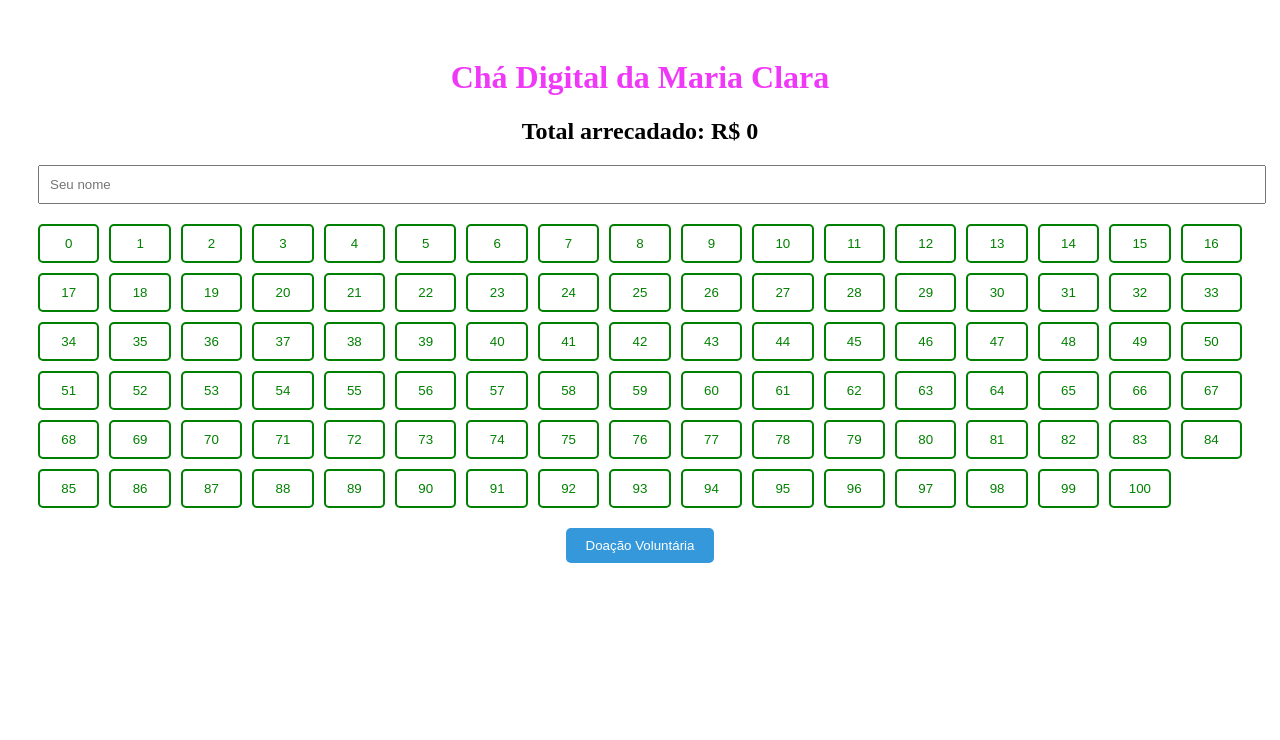
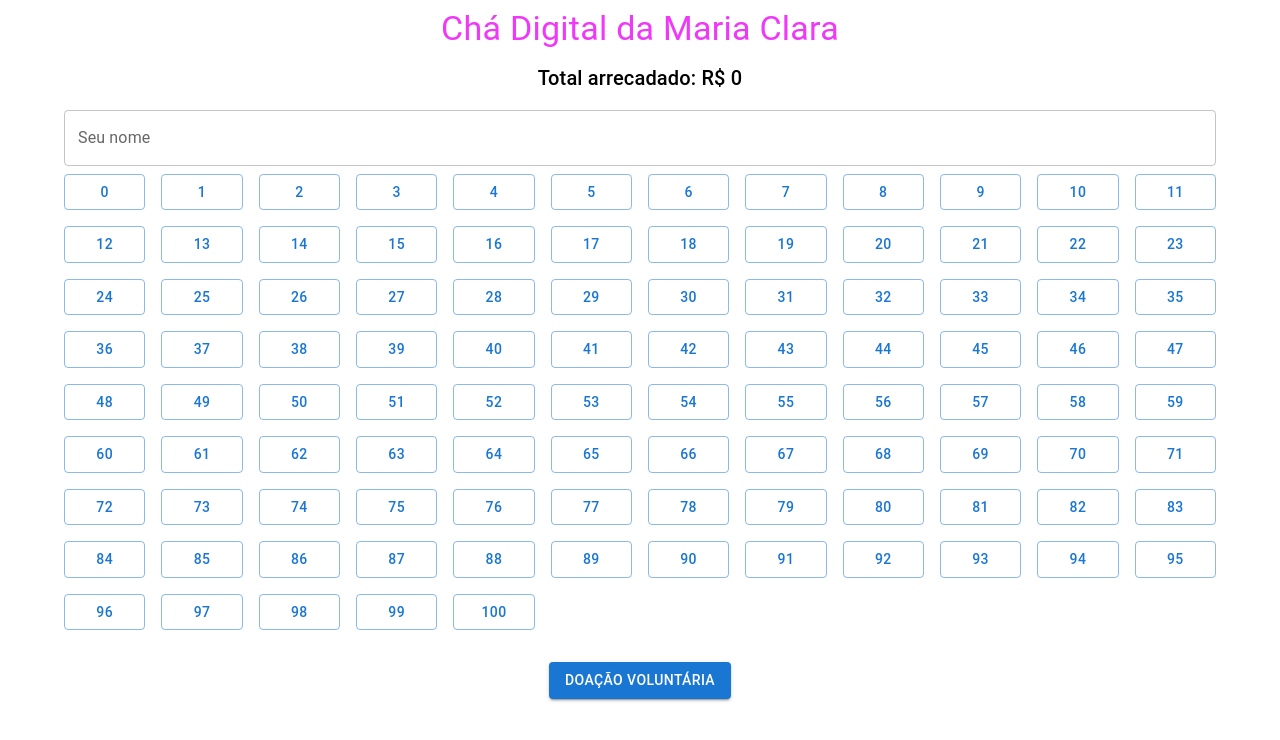
Before and after one commit to EuclidesXcode/cha-marai-clara, a Next.js app: page / in a window 1280 px wide. Shown: the top 740 px of the page. Built offline with nearby package versions, Linux system fonts and the light colour scheme; no server answers; the database is empty.

Commit message:
insert MUI

```diff
--- a/package.json
+++ b/package.json
@@ -9,6 +9,9 @@
     "lint": "next lint"
   },
   "dependencies": {
+    "@emotion/react": "^11.13.3",
+    "@emotion/styled": "^11.13.0",
+    "@mui/material": "^6.0.2",
     "axios": "^1.7.7",
     "mongoose": "^8.6.1",
     "next": "14.2.8",
--- a/pages/index.tsx
+++ b/pages/index.tsx
@@ -1,97 +1,7 @@
 import { useState, useEffect } from 'react';
-import ReactModal from 'react-modal';
+import { TextField, Button, Grid, Dialog, DialogActions, DialogContent, DialogTitle, Typography, Container, Divider } from '@mui/material';
 import axios from 'axios';
 import Image from 'next/image';
-import styled from 'styled-components';
-
-ReactModal.setAppElement('#__next');
-
-const Container = styled.div`
-  padding: 30px;
-`;
-
-const Title = styled.h1`
-  text-align: center;
-`;
-
-const TotalArrecadado = styled.h2`
-  text-align: center;
-`;
-
-const Input = styled.input`
-  display: block;
-  width: 100%;
-  padding: 10px;
-  margin: 10px 0;
-`;
-
-const ButtonGrid = styled.div`
-  display: grid;
-  grid-template-columns: repeat(auto-fill, minmax(60px, 1fr));
-  gap: 10px;
-  margin: 20px 0;
-`;
-
-const NumberButton = styled.button<{ selected: boolean }>`
-  width: 100%;
-  padding: 10px;
-  border: 2px solid ${(props) => (props.selected ? '#F038F9' : 'green')};
-  background: ${(props) => (props.selected ? '#F038F9' : 'transparent')};
-  color: ${(props) => (props.selected ? '#fff' : 'green')};
-  border-radius: 5px;
-  cursor: pointer;
-`;
-
-const ButtonGroup = styled.div`
-  display: flex;
-  justify-content: center;
-  gap: 20px;
-`;
-
-const DoarButton = styled.button`
-  padding: 10px 20px;
-  background-color: #3498db;
-  color: #fff;
-  border: none;
-  border-radius: 5px;
-  cursor: pointer;
-`;
-
-const FinalizarButton = styled.button`
-  padding: 10px 20px;
-  background-color: #2ecc71;
-  color: #fff;
-  border: none;
-  border-radius: 5px;
-  cursor: pointer;
-`;
-
-const QRCodeImageContainer = styled.div`
-  text-align: center;
-`;
-
-const InfoText = styled.p`
-  text-align: center;
-  margin-top: 10px;
-`;
-
-const CopyButton = styled.button`
-  display: block;
-  margin: 20px auto;
-  padding: 10px 20px;
-  background-color: #e74c3c;
-  color: #fff;
-  border: none;
-  border-radius: 5px;
-  cursor: pointer;
-`;
-
-const ModalButtonGroup = styled.div`
-  display: flex;
-  justify-content: center;
-  gap: 20px;
-  margin-top: 20px;
-`;
 
 export default function Home() {
   const [nome, setNome] = useState('');
@@ -107,15 +17,12 @@ export default function Home() {
       try {
         const response = await axios.get('/api/getRifas');
         const num: number[] = response.data;
-
         setSelectedNumbers(num);
 
         const updatedDisponiveis = Array(101).fill(false);
-        num.forEach((n) => updatedDisponiveis[n] = true);
-
+        num.forEach((n) => (updatedDisponiveis[n] = true));
         setNumerosDisponiveis(updatedDisponiveis);
         setTotalArrecadado(num.length * 50);
-
       } catch (error) {
         console.error('Erro ao buscar números selecionados:', error);
       }
@@ -124,7 +31,8 @@ export default function Home() {
     fetchSelectedNumbers();
   }, []);
 
-  const qrCodeLink = '00020126450014BR.GOV.BCB.PIX0123euclideslione@gmail.com5204000053039865802BR5925Euclides Rufo Silva do Na6009SAO PAULO62140510a4R8CcgKFr630425E7';
+  const qrCodeLink =
+    '00020126450014BR.GOV.BCB.PIX0123euclideslione@gmail.com5204000053039865802BR5925Euclides Rufo Silva do Na6009SAO PAULO62140510a4R8CcgKFr630425E7';
 
   const openModal = (type: 'doacao' | 'finalizar') => {
     setModalType(type);
@@ -149,22 +57,25 @@ export default function Home() {
 
   const handleFinalizar = async () => {
     if (nome.trim() === '' || selectedNumbers.length === 0) {
-      alert('Por favor, informe seu nome e selecione pelo menos um número.');
-      return;
+      if(nome.trim() === '') {
+        alert('Por favor, informe seu nome.');
+      } else if (selectedNumbers.length === 0) {
+        alert('Por favor, selecione ao menos um número.');
+      } else {
+        alert('Por favor, selecione ao menos um número e insira seu nome.');
+      }
     }
 
     try {
+      openModal('finalizar');
       const result = await axios.post('/api/saveRifa', { nome, numeros: selectedNumbers });
-
-      console.log("SALVOU: ", result)
-      openModal('finalizar');
+      console.log('SALVOU: ', result);
     } catch (error) {
       console.error('Erro ao finalizar rifa:', error);
     }
   };
 
   const handleDoacao = async () => {
-    if (!doacaoValor) return;
     try {
       openModal('doacao');
     } catch (error) {
@@ -179,112 +90,112 @@ export default function Home() {
 
   return (
     <Container>
-      <Title style={{color: '#F038F9'}}>Chá Digital da Maria Clara</Title>
-      <TotalArrecadado>Total arrecadado: R$ {totalArrecadado}</TotalArrecadado>
-      <Input
-        type="text"
+      <Typography variant="h4" align="center" sx={{ color: '#F038F9' }} gutterBottom>
+        Chá Digital da Maria Clara
+      </Typography>
+      <Typography variant="h6" align="center">
+        Total arrecadado: R$ {totalArrecadado}
+      </Typography>
+
+      <TextField
+        label="Seu nome"
+        variant="outlined"
+        fullWidth
+        margin="normal"
         value={nome}
         onChange={(e) => setNome(e.target.value)}
-        placeholder="Seu nome"
       />
-      <ButtonGrid>
+
+      <Grid container spacing={2}>
         {numerosDisponiveis.map((isAvailable, index) => (
-          <NumberButton
-            key={index}
-            selected={isAvailable}
+          <Grid item xs={3} sm={2} md={1} key={index}>
+            <Button
+              fullWidth
+              variant={isAvailable ? 'contained' : 'outlined'}
+              color={isAvailable ? 'secondary' : 'primary'}
               onClick={() => handleNumberClick(index)}
               disabled={isAvailable}
             >
               {index}
-          </NumberButton>
+            </Button>
+          </Grid>
         ))}
-      </ButtonGrid>
-      <ButtonGroup>
+      </Grid>
+
+      <Grid container justifyContent="center" spacing={2} sx={{ marginTop: 2 }}>
         {selectedNumbers.length > 0 && (
-          <FinalizarButton onClick={handleFinalizar}>Finalizar Rifa</FinalizarButton>
+          <Grid item>
+            <Button variant="contained" color="success" onClick={handleFinalizar}>
+              Pagar Rifa
+            </Button>
+          </Grid>
         )}
-        <DoarButton onClick={handleDoacao}>Doação Voluntária</DoarButton>
-      </ButtonGroup>
-      <ReactModal
-        isOpen={modalIsOpen && modalType === 'doacao'}
-        onRequestClose={closeModal}
-        style={{
-          content: {
-            maxWidth: '500px',
-            margin: 'auto',
-            padding: '20px',
-          },
-        }}
-      >
-        <h2>Doação Voluntária</h2>
-        <QRCodeImageContainer>
-          <Image src="/assets/image/qr-code-img.jpg" alt="QR Code" width={200} height={200} />
-        </QRCodeImageContainer>
-        <InfoText>
+        <Grid item>
+          <Button variant="contained" color="primary" onClick={handleDoacao}>
+            Doação Voluntária
+          </Button>
+        </Grid>
+      </Grid>
+
+      {/* Modal Doação */}
+      <Dialog open={modalIsOpen && modalType === 'doacao'} onClose={closeModal}>
+        <DialogTitle>Doação Voluntária</DialogTitle>
+        <DialogContent sx={{
+          display: 'flex',
+          flexDirection: 'column',
+          justifyContent: 'center',
+          alignItems: 'center'
+        }}>
+          <Image src="/qr-code-img.jpg" alt="QR Code" width={200} height={200} style={{borderRadius: 15}} />
+          <Typography align="center" gutterBottom>
             Obrigado por participar!
-        </InfoText>
-        <Input
+          </Typography>
+          <Divider />
+          <TextField
+            label="Valor da doação"
             type="number"
+            fullWidth
+            margin="normal"
             value={doacaoValor || ''}
             onChange={(e) => setDoacaoValor(Number(e.target.value))}
-          placeholder="Informe o valor da doação"
           />
-        <CopyButton onClick={copyToClipboard}>
+          <Divider />
+          <Button variant="contained" sx={{ backgroundColor: '#F038F9' }} fullWidth onClick={copyToClipboard}>
             Copiar Link para Pagamento
-        </CopyButton>
-        <ModalButtonGroup>
-          <FinalizarButton onClick={handleFinalizar}>Finalizar</FinalizarButton>
-          <button
-            onClick={closeModal}
-            style={{
-              padding: '10px 20px',
-              backgroundColor: '#e74c3c',
-              color: '#fff',
-              border: 'none',
-              borderRadius: '5px',
-              cursor: 'pointer',
-            }}
-          >
+          </Button>
+        </DialogContent>
+        <DialogActions>
+          <Button onClick={closeModal} color="error">
             Fechar
-          </button>
-        </ModalButtonGroup>
-      </ReactModal>
-      <ReactModal
-        isOpen={modalIsOpen && modalType === 'finalizar'}
-        onRequestClose={closeModal}
-        style={{
-          content: {
-            maxWidth: '500px',
-            margin: 'auto',
-            padding: '20px',
-          },
-        }}
-      >
-        <h2>QR Code para Pagamento</h2>
-        <QRCodeImageContainer>
-          <Image src="/assets/image/qr-code-img.jpg" alt="QR Code" width={200} height={200} />
-        </QRCodeImageContainer>
-        <InfoText>
+          </Button>
+        </DialogActions>
+      </Dialog>
+
+      {/* Modal Finalizar */}
+      <Dialog open={modalIsOpen && modalType === 'finalizar'} onClose={closeModal}>
+        <DialogTitle>QR Code para Pagamento</DialogTitle>
+        <DialogContent sx={{
+          display: 'flex',
+          flexDirection: 'column',
+          justifyContent: 'center',
+          alignItems: 'center'
+        }}>
+          <Image src="/qr-code-img.jpg" alt="QR Code" width={200} height={200} style={{borderRadius: 15}} />
+          <Divider />
+          <Typography align="center" gutterBottom>
             Obrigado por participar, para melhor validação, escreva no pix os números comprados, ou me envie por WhatsApp (44) 9 9114-4705
-        </InfoText>
-        <CopyButton onClick={copyToClipboard}>
+          </Typography>
+          <Divider />
+          <Button variant="contained" sx={{ backgroundColor: '#F038F9' }} fullWidth onClick={copyToClipboard}>
             Copiar Link para Pagamento
-        </CopyButton>
-        <button
-          onClick={closeModal}
-          style={{
-            padding: '10px 20px',
-            backgroundColor: '#e74c3c',
-            color: '#fff',
-            border: 'none',
-            borderRadius: '5px',
-            cursor: 'pointer',
-            marginTop: '20px',
-          }}
-        >
+          </Button>
+        </DialogContent>
+        <DialogActions>
+          <Button onClick={closeModal} color="error">
             Fechar
-        </button>
-      </ReactModal>
+          </Button>
+        </DialogActions>
+      </Dialog>
     </Container>
   );
 }
```
Also changed, not shown: 1 other file (tests, documents, lock files or other folders). Lines whose indentation alone changed are shown as unchanged.
